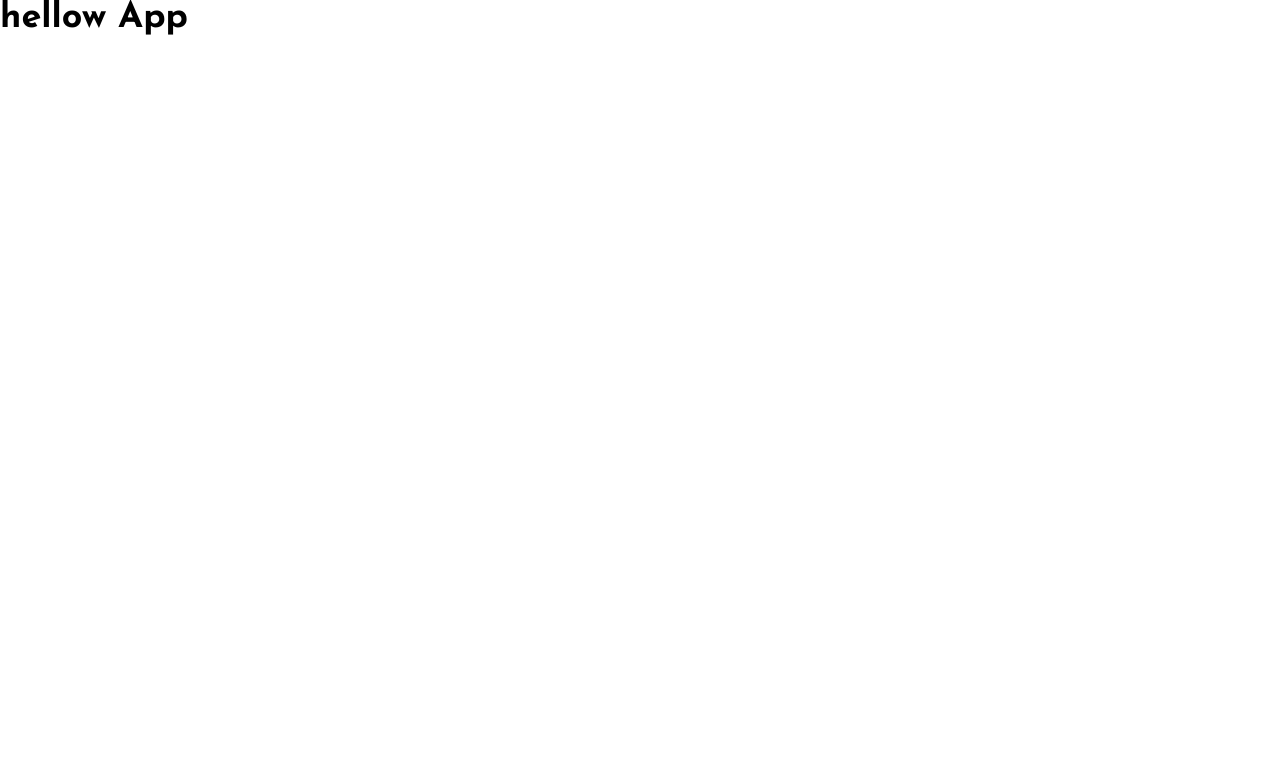
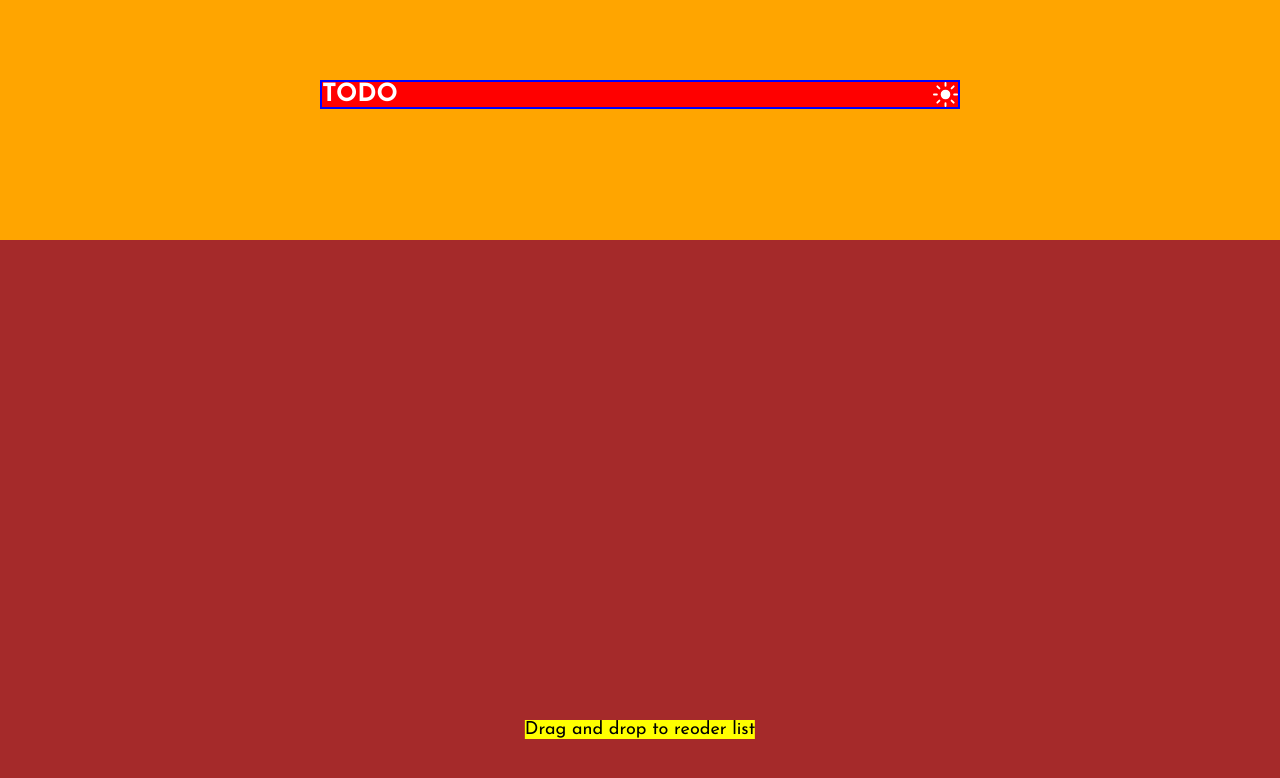
Before and after one commit to iddimsangi/ReactTodoApp, a React (Create React App) app: page / in a window 1280 px wide. Shown: the top 778 px of the page. Built offline with nearby package versions, Linux system fonts and the light colour scheme.

Commit message:
app layout

```diff
--- a/src/components/App.js
+++ b/src/components/App.js
@@ -1,10 +1,18 @@
-
+import sun from '../images/icon-sun.svg'
 import './App.scss';
 
 function App() {
   return (
     <div className="App">
-      <h1>hellow App</h1>
+      <div className="App-container">
+        <div>
+          <h1>todo</h1>
+          <img src={sun} alt="sun-logo"/>
+        </div>
+      </div>
+      <footer>
+        <p>Drag and drop to reoder list</p>
+      </footer>
     </div>
   );
 }
--- a/src/components/App.scss
+++ b/src/components/App.scss
@@ -0,0 +1,43 @@
+.App{
+    color: #fff;
+    background-color: brown;
+    position: relative;
+
+    height: 100vh;
+    &-container{
+        background-color: orange;
+        height: 30vh;
+        width: 100%;
+        div{
+            display: flex;
+            position: absolute;
+            top: 10%;
+            left: 50%;
+            transform: translateX(-50%);
+            border: 2px solid blue;
+            justify-content: space-between;
+            align-items: center;
+            background-color: red;
+            width: 50%;
+            min-width: 30rem;
+            h1{
+                text-transform: uppercase;
+                font-size: 2.5rem;
+            }
+            img{
+                width: 2.5rem;
+                height: 2.5rem;
+            }
+        }
+
+    }
+    footer{
+        position: absolute;
+        top: 90%;
+        left: 50%;
+        transform: translateX(-50%);
+        background-color: yellow;
+        color: #000;
+        text-align: center;
+    }
+}
```
